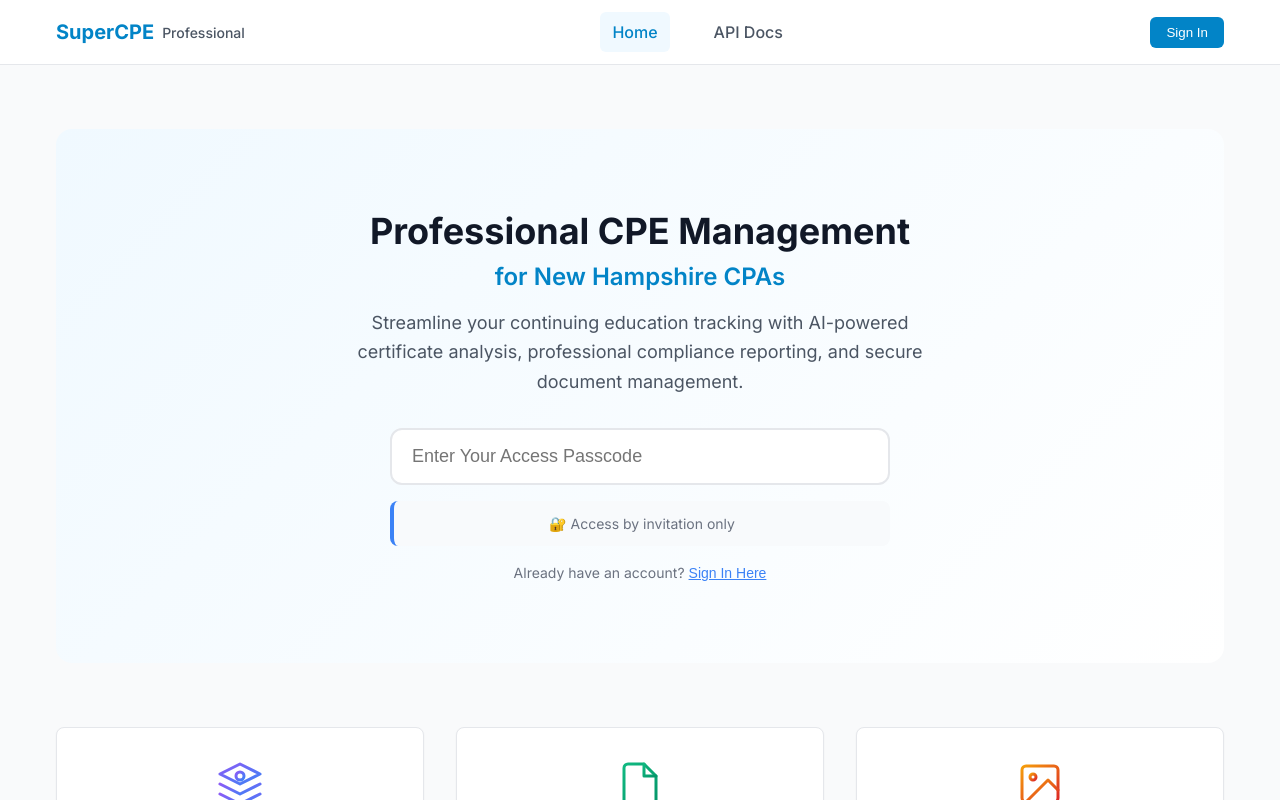
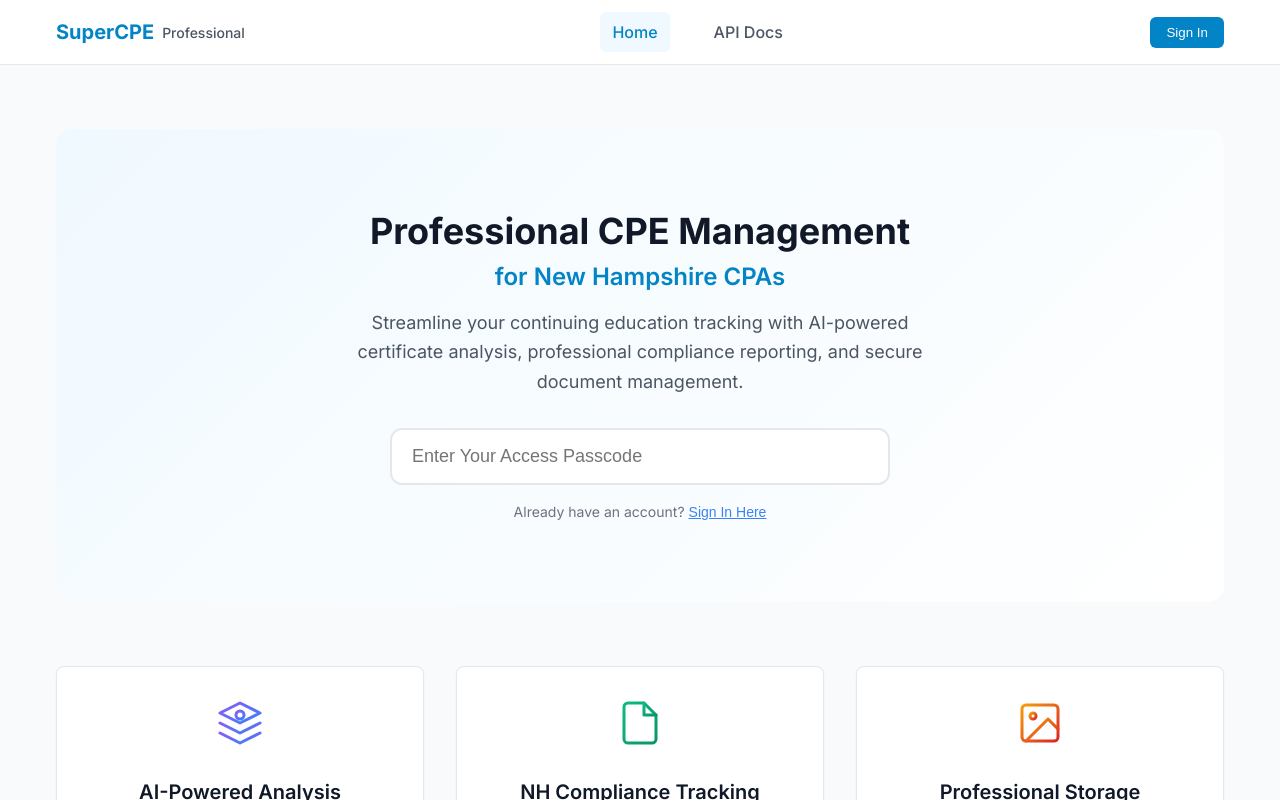
Before and after one commit to djahern-max/supercpe-frontend-v2, a React (Create React App) app: page / in a window 1280 px wide. Shown: the top 800 px of the page. Built offline with nearby package versions, Linux system fonts and the light colour scheme; no server answers.

Commit message:
removed unnecessary message

```diff
--- a/src/components/PasscodeEntry.js
+++ b/src/components/PasscodeEntry.js
@@ -105,9 +105,7 @@
                             )}
                         </div>
 
-                        <div className={styles.exclusiveHint}>
-                            🔐 Access by invitation only
-                        </div>
+
 
                         <div className={styles.switchMode}>
                             Already have an account?
```
